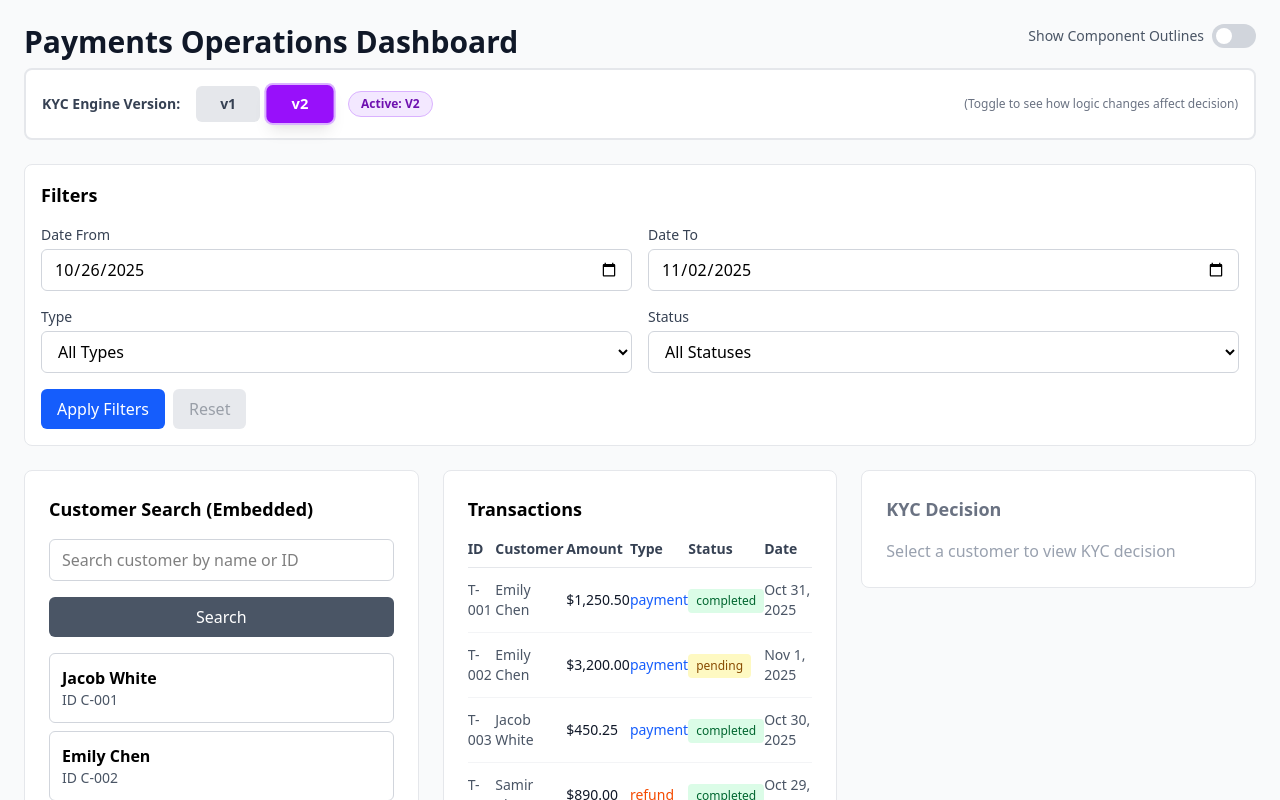
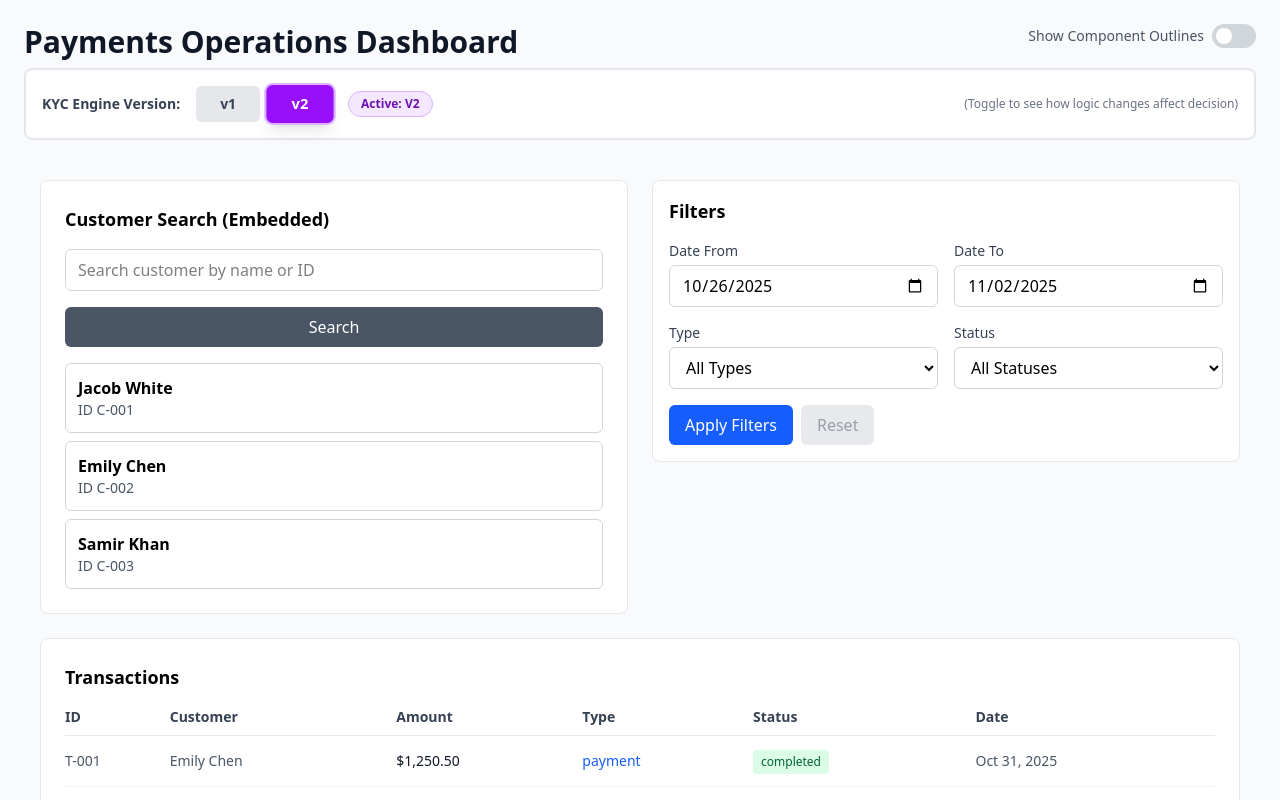
Before and after one commit to nivoset/demo-react-app, a React (Vite) app: page / in a window 1280 px wide. Both pictures are taken after a click on the button "v2". Shown: the top 800 px of the page. Built offline with nearby package versions, Linux system fonts and the light colour scheme.

Commit message:
v1/v2 improved

```diff
--- /dev/null
+++ b/src/pages/DashboardLayoutV1.tsx
@@ -0,0 +1,77 @@
+import { CustomerSearch } from '../adapters/LegacyCustomerSearchAdapter';
+import type { Customer } from '../adapters/LegacyCustomerSearch';
+import { FilterPanel, type FilterFormData } from '../components/FilterPanel';
+import { TransactionsTable } from '../components/TransactionsTable';
+import { CustomerDetailsPanel } from '../components/CustomerDetailsPanel';
+import type { KycResult } from '../logic/kycRules.v1';
+import type { TransactionFilters } from '../api/transactionsApi';
+import type { Transaction } from '../api/transactionsApi';
+
+interface DashboardLayoutV1Props {
+  selectedCustomer: Customer | null;
+  kycResult: KycResult | null;
+  kycVersion: 'v1' | 'v2';
+  transactions: Transaction[];
+  isLoadingTransactions: boolean;
+  filters: TransactionFilters;
+  onCustomerSelect: (customer: Customer) => void;
+  onFilterSubmit: (filters: FilterFormData) => void;
+  onKycActionComplete: () => void;
+}
+
+/**
+ * Dashboard Layout V1 - Classic 3-column horizontal layout
+ * Traditional sidebar + main content + details panel arrangement
+ */
+export function DashboardLayoutV1({
+  selectedCustomer,
+  kycResult,
+  kycVersion,
+  transactions,
+  isLoadingTransactions,
+  filters,
+  onCustomerSelect,
+  onFilterSubmit,
+  onKycActionComplete,
+}: DashboardLayoutV1Props) {
+  return (
+    <div data-component="DashboardLayoutV1" className="p-4">
+      {/* Filter Panel */}
+      <FilterPanel
+        onSubmit={onFilterSubmit}
+        defaultValues={{
+          dateFrom: filters.dateFrom,
+          dateTo: filters.dateTo,
+          type: filters.type ? (filters.type as FilterFormData['type']) : 'all',
+          status: filters.status ? (filters.status as FilterFormData['status']) : 'all',
+        }}
+      />
+
+      {/* Main Content Grid - 3 columns */}
+      <div className="grid grid-cols-1 lg:grid-cols-3 gap-6">
+        {/* Left Panel: Customer Search */}
+        <div className="lg:col-span-1">
+          <CustomerSearch onCustomerSelect={onCustomerSelect} />
+        </div>
+
+        {/* Middle Panel: Transactions */}
+        <div className="lg:col-span-1">
+          <TransactionsTable
+            transactions={transactions}
+            isLoading={isLoadingTransactions}
+          />
+        </div>
+
+        {/* Right Panel: KYC Decision */}
+        <div className="lg:col-span-1">
+          <CustomerDetailsPanel
+            customer={selectedCustomer}
+            kycResult={kycResult}
+            kycVersion={kycVersion}
+            onActionComplete={onKycActionComplete}
+          />
+        </div>
+      </div>
+    </div>
+  );
+}
--- /dev/null
+++ b/src/pages/DashboardLayoutV2.tsx
@@ -0,0 +1,77 @@
+import { CustomerSearch } from '../adapters/LegacyCustomerSearchAdapter';
+import type { Customer } from '../adapters/LegacyCustomerSearch';
+import { FilterPanel, type FilterFormData } from '../components/FilterPanel';
+import { TransactionsTable } from '../components/TransactionsTable';
+import { CustomerDetailsPanel } from '../components/CustomerDetailsPanel';
+import type { KycResult } from '../logic/kycRules.v1';
+import type { TransactionFilters } from '../api/transactionsApi';
+import type { Transaction } from '../api/transactionsApi';
+
+interface DashboardLayoutV2Props {
+  selectedCustomer: Customer | null;
+  kycResult: KycResult | null;
+  kycVersion: 'v1' | 'v2';
+  transactions: Transaction[];
+  isLoadingTransactions: boolean;
+  filters: TransactionFilters;
+  onCustomerSelect: (customer: Customer) => void;
+  onFilterSubmit: (filters: FilterFormData) => void;
+  onKycActionComplete: () => void;
+}
+
+/**
+ * Dashboard Layout V2 - Modern vertical stack layout
+ * Top customer search, middle transactions, bottom KYC decision
+ * More focused workflow-oriented design
+ */
+export function DashboardLayoutV2({
+  selectedCustomer,
+  kycResult,
+  kycVersion,
+  transactions,
+  isLoadingTransactions,
+  filters,
+  onCustomerSelect,
+  onFilterSubmit,
+  onKycActionComplete,
+}: DashboardLayoutV2Props) {
+  return (
+    <div data-component="DashboardLayoutV2" className="p-4">
+      {/* Top Section: Customer Search and Filters side-by-side */}
+      <div className="grid grid-cols-1 lg:grid-cols-2 gap-6 mb-6">
+        <div>
+          <CustomerSearch onCustomerSelect={onCustomerSelect} />
+        </div>
+        <div>
+          <FilterPanel
+            onSubmit={onFilterSubmit}
+            defaultValues={{
+              dateFrom: filters.dateFrom,
+              dateTo: filters.dateTo,
+              type: filters.type ? (filters.type as FilterFormData['type']) : 'all',
+              status: filters.status ? (filters.status as FilterFormData['status']) : 'all',
+            }}
+          />
+        </div>
+      </div>
+
+      {/* Middle Section: Transactions - Full Width */}
+      <div className="mb-6">
+        <TransactionsTable
+          transactions={transactions}
+          isLoading={isLoadingTransactions}
+        />
+      </div>
+
+      {/* Bottom Section: KYC Decision - Full Width */}
+      <div>
+        <CustomerDetailsPanel
+          customer={selectedCustomer}
+          kycResult={kycResult}
+          kycVersion={kycVersion}
+          onActionComplete={onKycActionComplete}
+        />
+      </div>
+    </div>
+  );
+}
--- a/src/pages/PaymentsOpsDashboard.tsx
+++ b/src/pages/PaymentsOpsDashboard.tsx
@@ -1,13 +1,12 @@
 import { useState, useMemo } from 'react';
 import { useQuery } from '@tanstack/react-query';
-import { CustomerSearch } from '../adapters/LegacyCustomerSearchAdapter';
 import type { Customer } from '../adapters/LegacyCustomerSearch';
-import { FilterPanel, type FilterFormData } from '../components/FilterPanel';
-import { TransactionsTable } from '../components/TransactionsTable';
-import { CustomerDetailsPanel } from '../components/CustomerDetailsPanel';
+import type { FilterFormData } from '../components/FilterPanel';
 import { useKycEngine } from '../logic/useKycEngine';
 import { useFeatureFlags } from '../state/featureFlags';
 import { fetchTransactions, type TransactionFilters } from '../api/transactionsApi';
+import { DashboardLayoutV1 } from './DashboardLayoutV1';
+import { DashboardLayoutV2 } from './DashboardLayoutV2';
 
 /**
  * Main Dashboard Page
@@ -144,42 +143,32 @@ export function PaymentsOpsDashboard() {
           </div>
         </div>
 
-        {/* Filter Panel */}
-        <FilterPanel
-          onSubmit={handleFilterSubmit}
-          defaultValues={{
-            dateFrom: filters.dateFrom,
-            dateTo: filters.dateTo,
-            type: filters.type ? (filters.type as FilterFormData['type']) : 'all',
-            status: filters.status ? (filters.status as FilterFormData['status']) : 'all',
-          }}
-        />
-
-        {/* Main Content Grid */}
-        <div className="grid grid-cols-1 lg:grid-cols-3 gap-6">
-          {/* Left Panel: Customer Search (Legacy) */}
-          <div className="lg:col-span-1">
-            <CustomerSearch onCustomerSelect={handleCustomerSelect} />
-          </div>
-
-          {/* Middle Panel: Transactions */}
-          <div className="lg:col-span-1">
-            <TransactionsTable
-              transactions={transactionsData?.transactions || []}
-              isLoading={isLoadingTransactions}
-            />
-          </div>
-
-          {/* Right Panel: KYC Decision */}
-          <div className="lg:col-span-1">
-            <CustomerDetailsPanel
-              customer={selectedCustomer}
-              kycResult={kycResult}
-              kycVersion={kycVersion}
-              onActionComplete={handleKycActionComplete}
-            />
-          </div>
-        </div>
+        {/* Dynamic Layout Based on Version */}
+        {kycVersion === 'v1' ? (
+          <DashboardLayoutV1
+            selectedCustomer={selectedCustomer}
+            kycResult={kycResult}
+            kycVersion={kycVersion}
+            transactions={transactionsData?.transactions || []}
+            isLoadingTransactions={isLoadingTransactions}
+            filters={filters}
+            onCustomerSelect={handleCustomerSelect}
+            onFilterSubmit={handleFilterSubmit}
+            onKycActionComplete={handleKycActionComplete}
+          />
+        ) : (
+          <DashboardLayoutV2
+            selectedCustomer={selectedCustomer}
+            kycResult={kycResult}
+            kycVersion={kycVersion}
+            transactions={transactionsData?.transactions || []}
+            isLoadingTransactions={isLoadingTransactions}
+            filters={filters}
+            onCustomerSelect={handleCustomerSelect}
+            onFilterSubmit={handleFilterSubmit}
+            onKycActionComplete={handleKycActionComplete}
+          />
+        )}
       </div>
     </div>
   );
```
